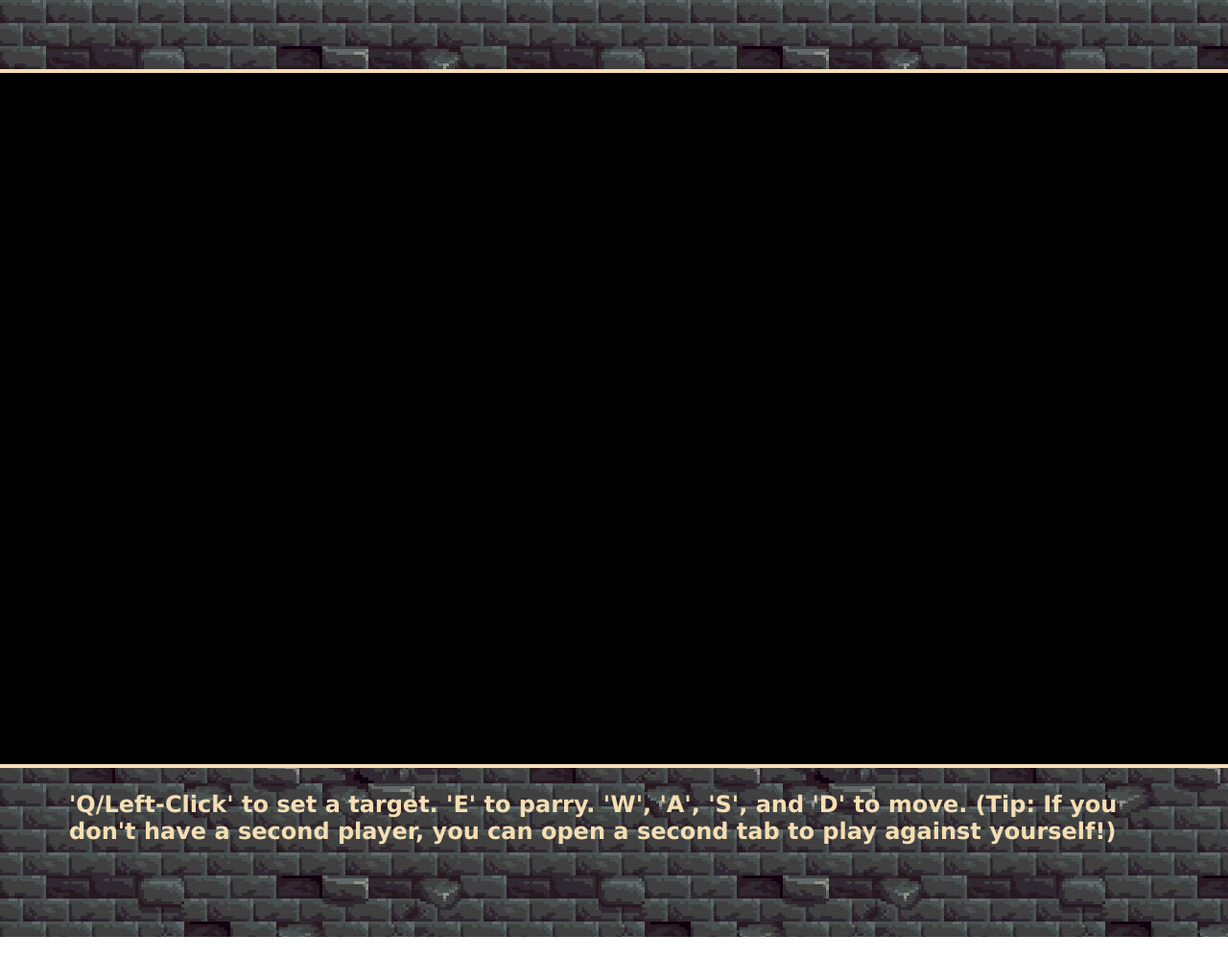
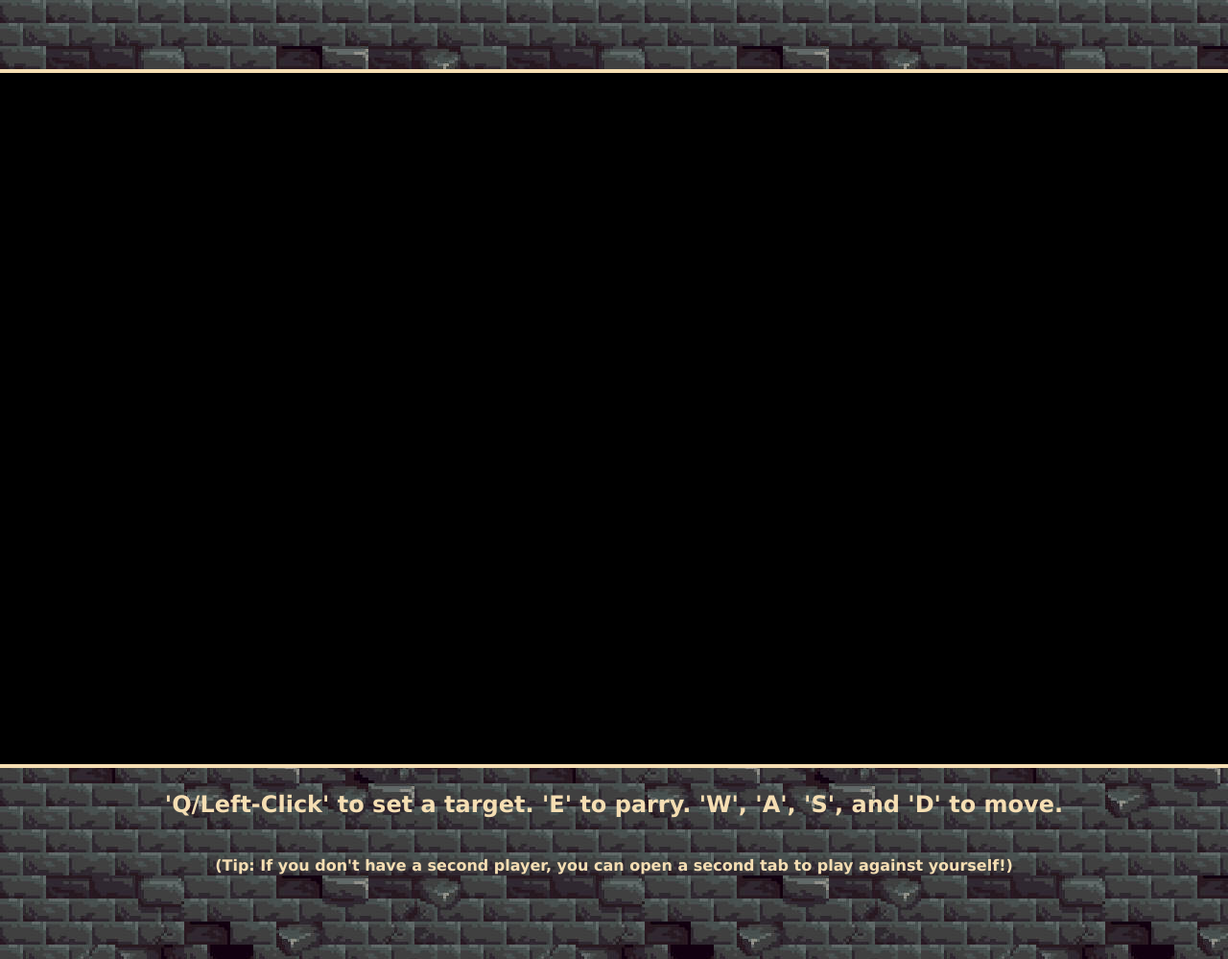
Before and after one commit to Robin-in-in/QUICKSTEEL, a website: page public/index.html in a window 1280 px wide. Shown: the whole page at 96% size. Before the commit the page ends 976 px from the top, so only its background shows below. Drawn offline with nearby package versions, Linux system fonts and the light colour scheme; no server answers; a web font is replaced by a local one.

Commit message:
Corrected previous commit*

```diff
--- a/public/index.html
+++ b/public/index.html
@@ -32,6 +32,14 @@
                     "Lucida Sans Unicode", Geneva, Verdana, sans-serif;
                 font-weight: bold;
                 font-size: 1.5em;
+                color: wheat;
+            }
+
+            .instructions_2 {
+                font-family: "Lucida Sans", "Lucida Sans Regular", "Lucida Grande",
+                    "Lucida Sans Unicode", Geneva, Verdana, sans-serif;
+                font-weight: bold;
+                font-size: 1em;
                 color: wheat;
             }
 
@@ -158,6 +166,8 @@
         <p class="instructions">
             'Q/Left-Click' to set a target. 'E' to parry. 'W', 'A', 'S', and
             'D' to move.
+        </p>
+        <p class="instructions_2">
             (Tip: If you don't have a second player, you can open a second tab to play against yourself!)
         </p>
     </body>
--- a/public/js/client.js
+++ b/public/js/client.js
@@ -1,11 +1,11 @@
 //MADE IN COLLABORATION WITH TYSON LINE - type out README.MD
-const socket = io(`https://${window.location.hostname}`);
+//const socket = io(`https://${window.location.hostname}`);
 /*
 const socket = io({
     transports: ["websocket", "polling"]
   });
   */
-//const socket = io('http://localhost:3000');
+const socket = io('http://localhost:3000');
 let player = null
 let enemy = null
 let killMap = new Map()
```
